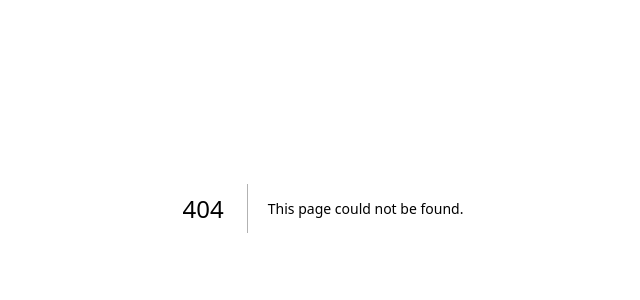
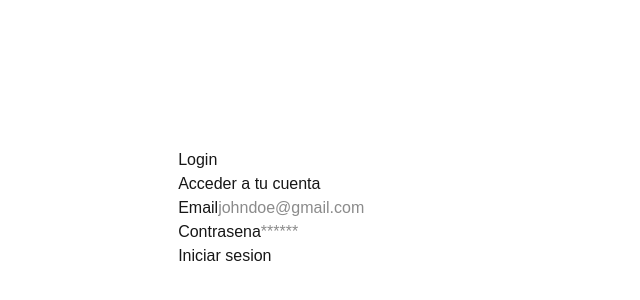
Before and after one commit to Elias8420/hyrule_bank, a Next.js app: page /auth/login in a window 1280 px wide. Before the commit this address had no page. Shown: the part 192-492 px from the top of the page, without its empty margins (317-957 px from the left). Built offline with nearby package versions, Linux system fonts and the light colour scheme.

Commit message:
add: form to main page of login

```diff
--- /dev/null
+++ b/src/app/auth/login/page.tsx
@@ -0,0 +1,15 @@
+import { LoginForm } from "@/components/auth/LoginForm";
+
+export default function LoginPage() {
+  return(
+    <main className="flex justify-center">
+      <div className="content-center h-screen">
+        <h1 className="">Login</h1>
+        <p className="">Acceder a tu cuenta</p>
+        <div className="">
+          <LoginForm/>
+        </div>
+      </div>
+    </main>
+  )
+}
```
